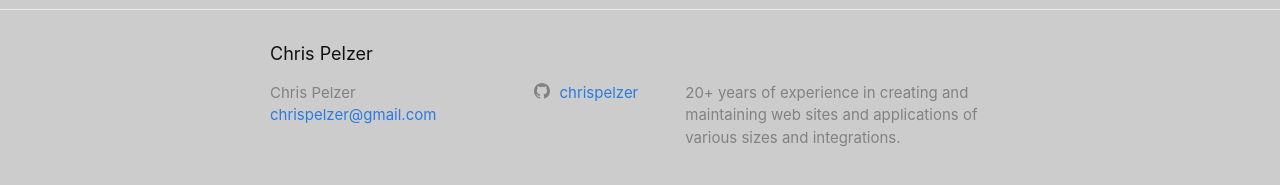
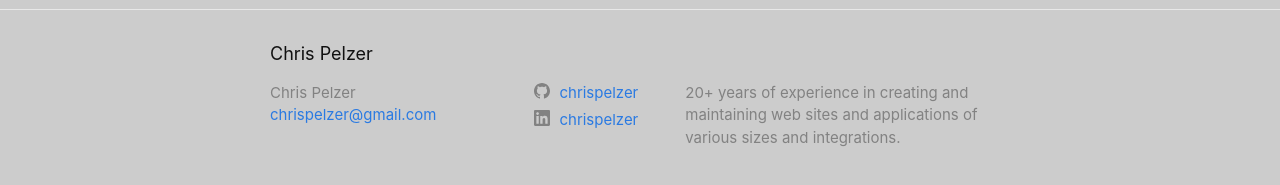
Before and after one commit to chrispelzer/chrispelzer.github.io, a Jekyll site: the page built from index.markdown, in a window 1280 px wide. Shown: the part 691-876 px from the top of the page. Built offline with Jekyll 4.4.1, drawn with Linux system fonts in a browser that asks for light colours.

Commit message:
add linkedin username

```diff
--- a/_config.yml
+++ b/_config.yml
@@ -26,6 +26,7 @@ description: >- # this means to ignore newlines until "baseurl:"
 baseurl: "" # the subpath of your site, e.g. /blog
 url: "https://chrispelzer.dev" # the base hostname & protocol for your site, e.g. http://example.com
 github_username:  chrispelzer
+linkedin_username: chrispelzer
 google_analytics: G-4X3XQRD3WC
 
 header_pages:
```
